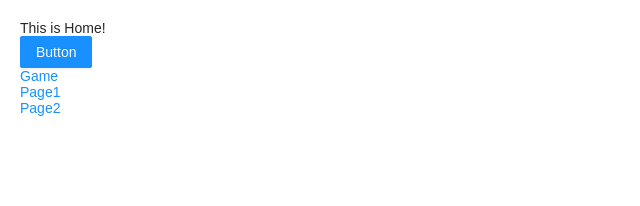
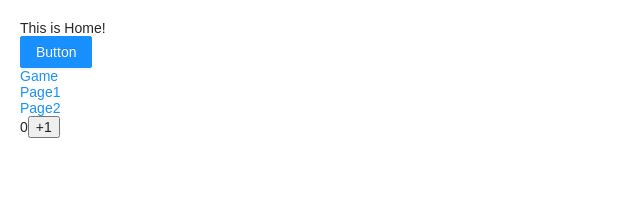
Before and after one commit to icdong/r-icdong, a React app: page / in a window 1280 px wide. Shown: the top 206 px of the page, without its empty margins (0-640 px from the left). Built offline with nearby package versions, Linux system fonts and the light colour scheme; the HTML template or start-up script is replaced by a standard one.

Commit message:
提交react-redux

```diff
--- a/src/index.js
+++ b/src/index.js
@@ -1,16 +1,18 @@
 import React from 'react';
 import ReactDOM from 'react-dom';
-
+import { Provider } from 'react-redux'
 import './index.less';
 
 // 导入store
-// import store from './store'
+import store from './store'
 
 // 导入项目组件
 import App from './components/App'
 
 
 ReactDOM.render(
-    <App />,
+    <Provider store={store}>
+        <App />
+    </Provider>,
     document.getElementById('root')
 );
--- a/src/pages/home/Home.js
+++ b/src/pages/home/Home.js
@@ -1,6 +1,26 @@
-import React from 'react';
+import React, { Component } from 'react'
 import { Link } from 'react-router-dom';
 import { Button } from 'antd';
+import { connect } from 'react-redux'
+import { mapStateToProps, mapDispatchToProps} from '../../store/actions'
+
+class Counter extends Component {
+    render() {
+        const { value, onIncreaseClick } = this.props
+        // const value = this.props.value
+        return (
+            <div>
+                <span>{value}</span>
+                <button onClick={onIncreaseClick}> +1</button>
+            </div>
+        )
+    }
+}
+
+const CounterConnect = connect(
+    mapStateToProps,
+    mapDispatchToProps
+)(Counter)
 
 class Home extends React.Component{
 
@@ -31,9 +51,10 @@ class Home extends React.Component{
                 <Link to="/page2/" >
                     <div>Page2</div>
                 </Link>
+                <CounterConnect />
             </div>
         );
     }
 }
 
-export default Home;
+export default Home
--- a/src/store/actions/index.js
+++ b/src/store/actions/index.js
@@ -1,6 +1,5 @@
 
 const increaseAction = { type: 'increase' }
-
 
 //  将state映射到Counter组件的props
 export const mapStateToProps = state => {
--- a/src/store/index.js
+++ b/src/store/index.js
@@ -1,11 +1,12 @@
 
 import {createStore} from 'redux';
-import rootReducer from './reducers';
+import counter from './reducers';
 
 // store是唯一的
 // 只有store才能改变自己的内容（state）
 // reducer必须是纯函数
 // 把 reducer 放进 createStore 里 创建store
+// 根据reducer函数通过createStore()创建store
+let store = createStore(counter)
 
-let store = createStore(rootReducer);
 export default store;
--- a/src/store/reducers/index.js
+++ b/src/store/reducers/index.js
@@ -1,7 +1,7 @@
 // 导入项目reducers
 
 // 基于原有state根据action得到新的state
-function counter(state = { count: 0 }, action) {
+const counter = (state = { count: 0 }, action) => {
     const count = state.count
     switch (action.type) {
       case 'increase':
@@ -12,5 +12,4 @@ function counter(state = { count: 0 }, action) {
   }
 
 // 根据reducer函数通过createStore()创建store
-const rootReducer = combineReducers(allReducers);
-export default rootReducer;
+export default counter;
```
